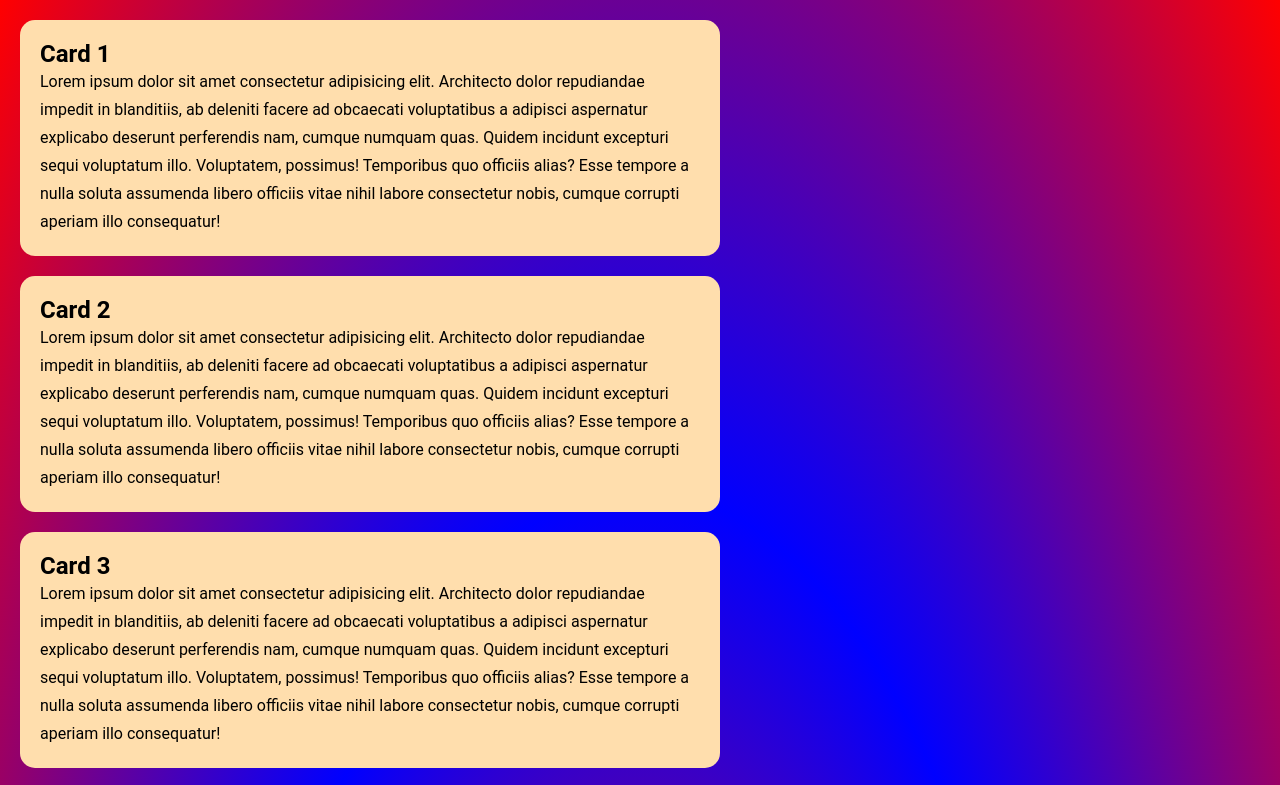
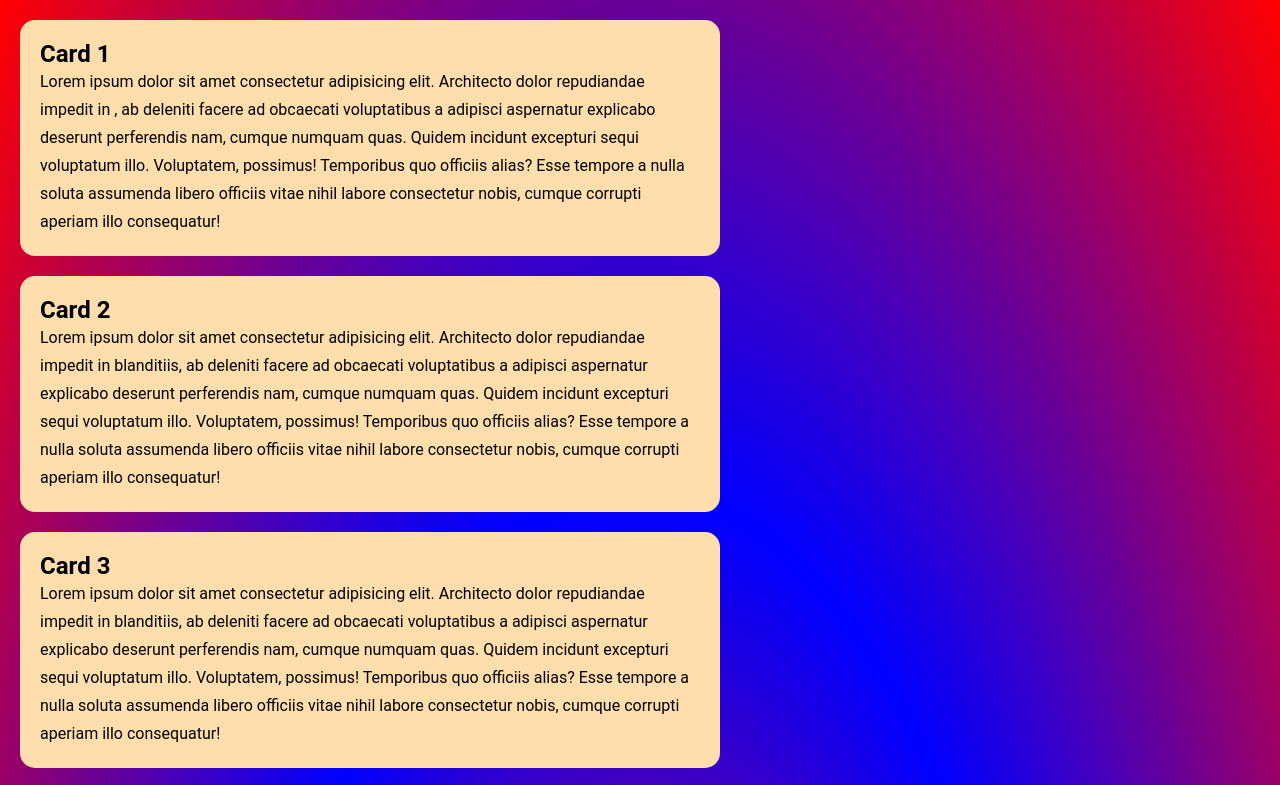
Before and after one commit to AryanAD/HTML_CSS_JS_HuXn-Series, a plain HTML site: page 03.custom_scrollbar/index.html in a window 1280 px wide. Shown: the top 785 px of the page. Drawn offline with Linux system fonts and the light colour scheme.

Commit message:
Added Project #3

```diff
--- a/03.custom_scrollbar/index.html
+++ b/03.custom_scrollbar/index.html
@@ -14,7 +14,7 @@
         <div class="card">
             <h2 class="card-title">Card 1</h2>
             <p>Lorem ipsum dolor sit amet consectetur adipisicing elit. Architecto dolor repudiandae impedit in
-                blanditiis, ab deleniti facere ad obcaecati voluptatibus a adipisci aspernatur explicabo deserunt
+                , ab deleniti facere ad obcaecati voluptatibus a adipisci aspernatur explicabo deserunt
                 perferendis nam, cumque numquam quas.
                 Quidem incidunt excepturi sequi voluptatum illo. Voluptatem, possimus! Temporibus quo officiis alias?
                 Esse tempore a nulla soluta assumenda libero officiis vitae nihil labore consectetur nobis, cumque
```
